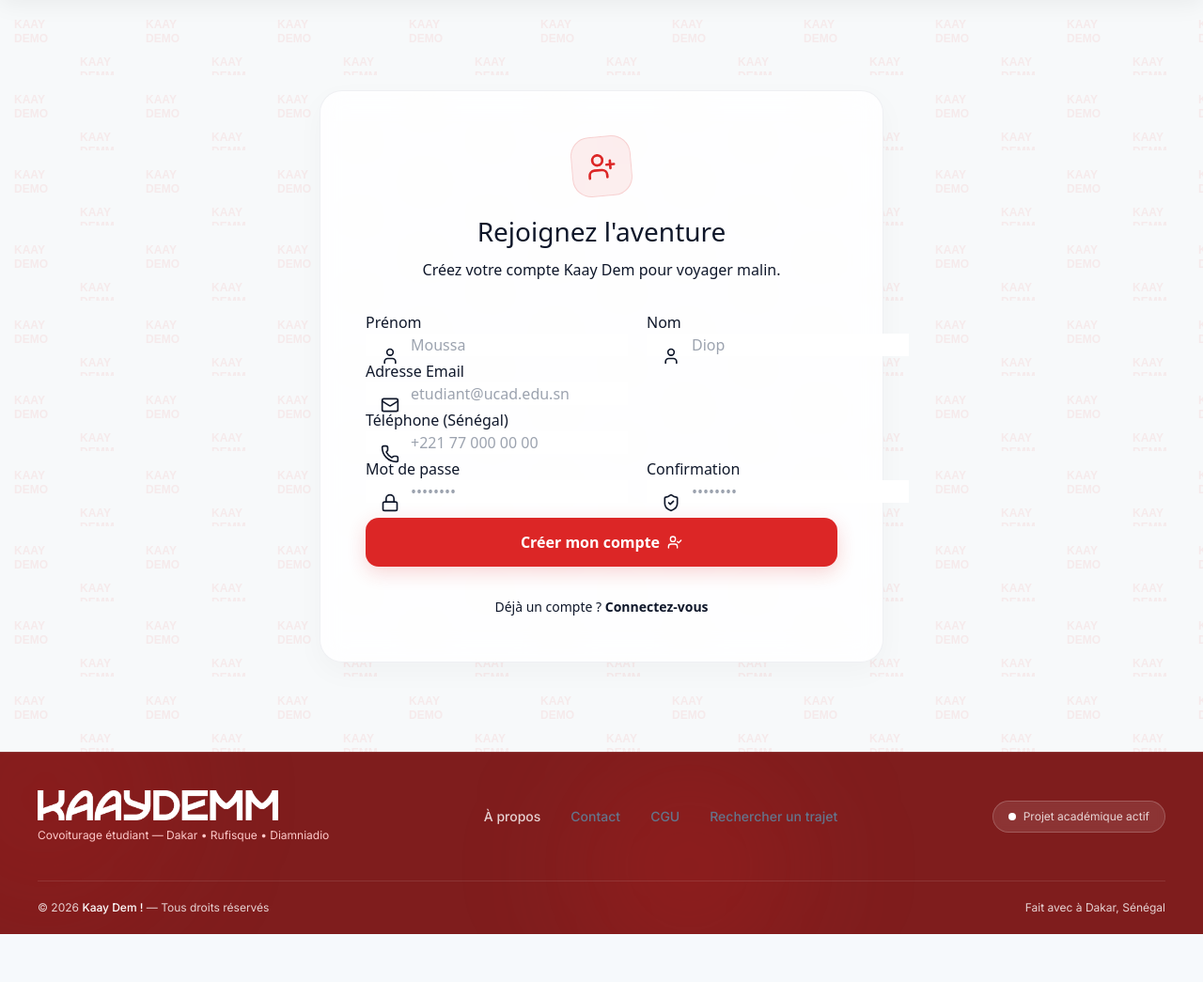
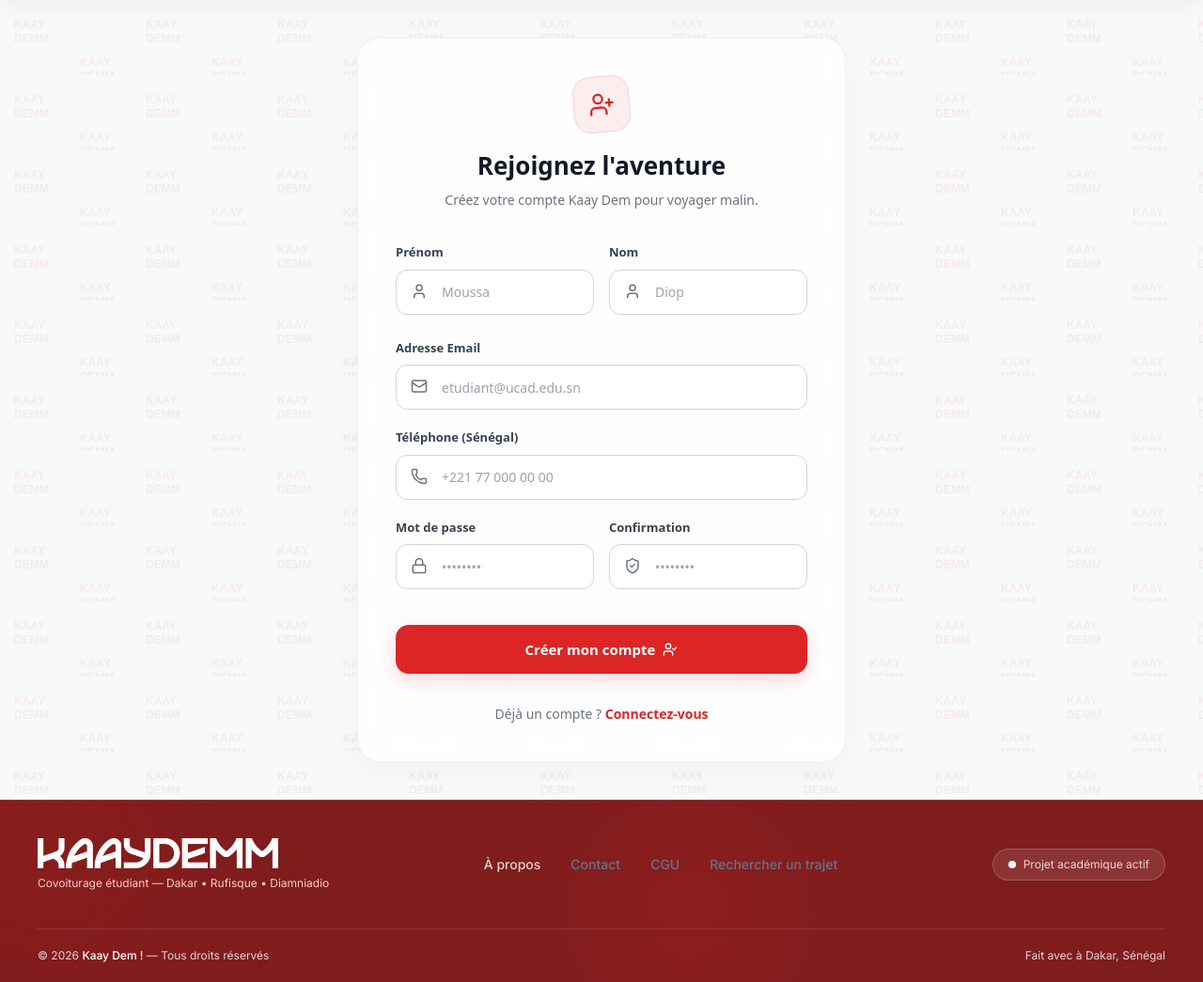
Before and after one commit to babacarrened-jpg/kaay-dem-app, a PHP site: page /kaay-dem-app/auth/inscription in a window 1280 px wide. Shown: the part 80-1125 px from the top of the page at 94% size. Before the commit the page ends 1074 px from the top, so only its background shows below. Run offline with PHP 8.4, Linux system fonts and the light colour scheme; some libraries are stand-ins or nearby versions.

Commit message:
inscription

```diff
--- a/app/views/auth/inscription.php
+++ b/app/views/auth/inscription.php
@@ -15,8 +15,8 @@
 
     <div class="glass-panel auth-card" style="
         width: 100%;
-        max-width: 600px;
-        padding: 48px;
+        max-width: 520px;
+        padding: 40px;
         border-radius: 24px;
         background: rgba(255, 255, 255, 0.85);
         backdrop-filter: blur(14px);
@@ -26,79 +26,79 @@
         box-sizing: border-box;
     ">
 
-        <div style="text-align: center; margin-bottom: 32px;">
-            <div style="width: 64px; height: 64px; background: rgba(220, 38, 38, 0.08); color: #dc2626; border: 1px solid rgba(220, 38, 38, 0.15); border-radius: 20px; display: flex; align-items: center; justify-content: center; margin: 0 auto 16px; transform: rotate(-5deg);">
-                <i data-lucide="user-plus" width="32" height="32"></i>
+        <div style="text-align: center; margin-bottom: 36px;">
+            <div style="width: 60px; height: 60px; background: rgba(220, 38, 38, 0.08); color: #dc2626; border: 1px solid rgba(220, 38, 38, 0.15); border-radius: 18px; display: flex; align-items: center; justify-content: center; margin: 0 auto 16px; transform: rotate(-5deg);">
+                <i data-lucide="user-plus" width="28" height="28"></i>
             </div>
-            <h1 style="font-size: 28px; margin-bottom: 8px;">Rejoignez l'aventure</h1>
-            <p style="color: var(--text-muted);">Créez votre compte Kaay Dem pour voyager malin.</p>
+            <h1 style="font-size: 26px; font-weight: 800; color: #111827; margin: 0 0 6px 0;">Rejoignez l'aventure</h1>
+            <p style="color: #6b7280; font-size: 14px; margin: 0;">Créez votre compte Kaay Dem pour voyager malin.</p>
         </div>
 
         <form action="<?= BASE_URL ?>auth/inscription" method="POST">
 
-            <div style="display: grid; grid-template-columns: 1fr 1fr; gap: 20px;">
+            <div style="display: grid; grid-template-columns: 1fr 1fr; gap: 16px; margin-bottom: 20px;">
                 <div class="input-group">
-                    <label>Prénom</label>
+                    <label style="display: block; font-size: 13px; font-weight: 700; color: #374151; margin-bottom: 8px;">Prénom</label>
                     <div style="position: relative;">
-                        <i data-lucide="user" style="position:absolute; left:16px; top:14px; color:var(--text-muted); width:20px; height:20px;"></i>
-                        <input type="text" name="prenom" class="input-field" placeholder="Moussa" value="<?= isset($prenom) ? $prenom : '' ?>" style="padding-left: 48px; <?= !empty($prenom_err) ? 'border-color: var(--kd-danger);' : '' ?>">
+                        <i data-lucide="user" style="position:absolute; left:16px; top:14px; color:#6b7280; width:18px; height:18px;"></i>
+                        <input type="text" name="prenom" placeholder="Moussa" value="<?= isset($prenom) ? $prenom : '' ?>" style="width:100%; height:48px; box-sizing:border-box; padding-left: 48px; border-radius:12px; border:1px solid #d1d5db; background:white; font-size:14px; <?= !empty($prenom_err) ? 'border-color: #dc2626; box-shadow: 0 0 0 4px rgba(220,38,38,0.1);' : '' ?>">
                     </div>
-                    <span style="color: var(--kd-danger); font-size: 13px; font-weight:500; margin-top:4px; display:block;"><?= !empty($prenom_err) ? $prenom_err : '' ?></span>
+                    <span style="color: #dc2626; font-size: 12px; font-weight:600; margin-top:6px; display:block;"><?= !empty($prenom_err) ? $prenom_err : '' ?></span>
                 </div>
                 <div class="input-group">
-                    <label>Nom</label>
+                    <label style="display: block; font-size: 13px; font-weight: 700; color: #374151; margin-bottom: 8px;">Nom</label>
                     <div style="position: relative;">
-                        <i data-lucide="user" style="position:absolute; left:16px; top:14px; color:var(--text-muted); width:20px; height:20px;"></i>
-                        <input type="text" name="nom" class="input-field" placeholder="Diop" value="<?= isset($nom) ? $nom : '' ?>" style="padding-left: 48px; <?= !empty($nom_err) ? 'border-color: var(--kd-danger);' : '' ?>">
+                        <i data-lucide="user" style="position:absolute; left:16px; top:14px; color:#6b7280; width:18px; height:18px;"></i>
+                        <input type="text" name="nom" placeholder="Diop" value="<?= isset($nom) ? $nom : '' ?>" style="width:100%; height:48px; box-sizing:border-box; padding-left: 48px; border-radius:12px; border:1px solid #d1d5db; background:white; font-size:14px; <?= !empty($nom_err) ? 'border-color: #dc2626; box-shadow: 0 0 0 4px rgba(220,38,38,0.1);' : '' ?>">
                     </div>
-                    <span style="color: var(--kd-danger); font-size: 13px; font-weight:500; margin-top:4px; display:block;"><?= !empty($nom_err) ? $nom_err : '' ?></span>
+                    <span style="color: #dc2626; font-size: 12px; font-weight:600; margin-top:6px; display:block;"><?= !empty($nom_err) ? $nom_err : '' ?></span>
                 </div>
             </div>
 
-            <div class="input-group">
-                <label>Adresse Email</label>
+            <div class="input-group" style="margin-bottom: 20px;">
+                <label style="display: block; font-size: 13px; font-weight: 700; color: #374151; margin-bottom: 8px;">Adresse Email</label>
                 <div style="position: relative;">
-                    <i data-lucide="mail" style="position:absolute; left:16px; top:14px; color:var(--text-muted); width:20px; height:20px;"></i>
-                    <input type="email" name="email" class="input-field" placeholder="etudiant@ucad.edu.sn" value="<?= isset($email) ? $email : '' ?>" style="padding-left: 48px; <?= !empty($email_err) ? 'border-color: var(--kd-danger);' : '' ?>">
+                    <i data-lucide="mail" style="position:absolute; left:16px; top:14px; color:#6b7280; width:18px; height:18px;"></i>
+                    <input type="email" name="email" placeholder="etudiant@ucad.edu.sn" value="<?= isset($email) ? $email : '' ?>" style="width:100%; height:48px; box-sizing:border-box; padding-left: 48px; border-radius:12px; border:1px solid #d1d5db; background:white; font-size:14px; <?= !empty($email_err) ? 'border-color: #dc2626; box-shadow: 0 0 0 4px rgba(220,38,38,0.1);' : '' ?>">
                 </div>
-                <span style="color: var(--kd-danger); font-size: 13px; font-weight:500; margin-top:4px; display:block;"><?= !empty($email_err) ? $email_err : '' ?></span>
+                <span style="color: #dc2626; font-size: 12px; font-weight:600; margin-top:6px; display:block;"><?= !empty($email_err) ? $email_err : '' ?></span>
             </div>
 
-            <div class="input-group">
-                <label>Téléphone (Sénégal)</label>
+            <div class="input-group" style="margin-bottom: 20px;">
+                <label style="display: block; font-size: 13px; font-weight: 700; color: #374151; margin-bottom: 8px;">Téléphone (Sénégal)</label>
                 <div style="position: relative;">
-                    <i data-lucide="phone" style="position:absolute; left:16px; top:14px; color:var(--text-muted); width:20px; height:20px;"></i>
-                    <input type="text" name="telephone" class="input-field" placeholder="+221 77 000 00 00" value="<?= isset($telephone) ? $telephone : '' ?>" style="padding-left: 48px; <?= !empty($telephone_err) ? 'border-color: var(--kd-danger);' : '' ?>">
+                    <i data-lucide="phone" style="position:absolute; left:16px; top:14px; color:#6b7280; width:18px; height:18px;"></i>
+                    <input type="text" name="telephone" placeholder="+221 77 000 00 00" value="<?= isset($telephone) ? $telephone : '' ?>" style="width:100%; height:48px; box-sizing:border-box; padding-left: 48px; border-radius:12px; border:1px solid #d1d5db; background:white; font-size:14px; <?= !empty($telephone_err) ? 'border-color: #dc2626; box-shadow: 0 0 0 4px rgba(220,38,38,0.1);' : '' ?>">
                 </div>
-                <span style="color: var(--kd-danger); font-size: 13px; font-weight:500; margin-top:4px; display:block;"><?= !empty($telephone_err) ? $telephone_err : '' ?></span>
+                <span style="color: #dc2626; font-size: 12px; font-weight:600; margin-top:6px; display:block;"><?= !empty($telephone_err) ? $telephone_err : '' ?></span>
             </div>
 
-            <div style="display: grid; grid-template-columns: 1fr 1fr; gap: 20px; margin-bottom: 12px;">
+            <div style="display: grid; grid-template-columns: 1fr 1fr; gap: 16px; margin-bottom: 32px;">
                 <div class="input-group">
-                    <label>Mot de passe</label>
+                    <label style="display: block; font-size: 13px; font-weight: 700; color: #374151; margin-bottom: 8px;">Mot de passe</label>
                     <div style="position: relative;">
-                        <i data-lucide="lock" style="position:absolute; left:16px; top:14px; color:var(--text-muted); width:20px; height:20px;"></i>
-                        <input type="password" name="mot_de_passe" class="input-field" placeholder="••••••••" style="padding-left: 48px; <?= !empty($mot_de_passe_err) ? 'border-color: var(--kd-danger);' : '' ?>">
+                        <i data-lucide="lock" style="position:absolute; left:16px; top:14px; color:#6b7280; width:18px; height:18px;"></i>
+                        <input type="password" name="mot_de_passe" placeholder="••••••••" style="width:100%; height:48px; box-sizing:border-box; padding-left: 48px; border-radius:12px; border:1px solid #d1d5db; background:white; font-size:14px; <?= !empty($mot_de_passe_err) ? 'border-color: #dc2626; box-shadow: 0 0 0 4px rgba(220,38,38,0.1);' : '' ?>">
                     </div>
-                    <span style="color: var(--kd-danger); font-size: 13px; font-weight:500; margin-top:4px; display:block;"><?= !empty($mot_de_passe_err) ? $mot_de_passe_err : '' ?></span>
+                    <span style="color: #dc2626; font-size: 12px; font-weight:600; margin-top:6px; display:block;"><?= !empty($mot_de_passe_err) ? $mot_de_passe_err : '' ?></span>
                 </div>
                 <div class="input-group">
-                    <label>Confirmation</label>
+                    <label style="display: block; font-size: 13px; font-weight: 700; color: #374151; margin-bottom: 8px;">Confirmation</label>
                     <div style="position: relative;">
-                        <i data-lucide="shield-check" style="position:absolute; left:16px; top:14px; color:var(--text-muted); width:20px; height:20px;"></i>
-                        <input type="password" name="confirmation_mdp" class="input-field" placeholder="••••••••" style="padding-left: 48px; <?= !empty($confirmation_mdp_err) ? 'border-color: var(--kd-danger);' : '' ?>">
+                        <i data-lucide="shield-check" style="position:absolute; left:16px; top:14px; color:#6b7280; width:18px; height:18px;"></i>
+                        <input type="password" name="confirmation_mdp" placeholder="••••••••" style="width:100%; height:48px; box-sizing:border-box; padding-left: 48px; border-radius:12px; border:1px solid #d1d5db; background:white; font-size:14px; <?= !empty($confirmation_mdp_err) ? 'border-color: #dc2626; box-shadow: 0 0 0 4px rgba(220,38,38,0.1);' : '' ?>">
                     </div>
-                    <span style="color: var(--kd-danger); font-size: 13px; font-weight:500; margin-top:4px; display:block;"><?= !empty($confirmation_mdp_err) ? $confirmation_mdp_err : '' ?></span>
+                    <span style="color: #dc2626; font-size: 12px; font-weight:600; margin-top:6px; display:block;"><?= !empty($confirmation_mdp_err) ? $confirmation_mdp_err : '' ?></span>
                 </div>
             </div>
 
-            <button type="submit" class="btn btn-primary" style="width: 100%; height: 52px; font-size: 16px; font-weight: 700; background: #dc2626; color:white; border:0; border-radius:14px; display:flex; align-items:center; justify-content:center; gap:8px; cursor:pointer; box-shadow: 0 6px 20px rgba(220,38,38,0.2); transition: background 0.2s;" onmouseover="this.style.background='#b91c1c'" onmouseout="this.style.background='#dc2626'">
+            <button type="submit" style="width: 100%; height: 52px; font-size: 15px; font-weight: 700; background: #dc2626; color:white; border:0; border-radius:14px; display:flex; align-items:center; justify-content:center; gap:8px; cursor:pointer; box-shadow: 0 6px 20px rgba(220,38,38,0.2); transition: background 0.2s;" onmouseover="this.style.background='#b91c1c'" onmouseout="this.style.background='#dc2626'">
                 Créer mon compte <i data-lucide="user-check" width="16" height="16"></i>
             </button>
 
-            <div style="text-align: center; margin-top: 32px; font-size: 14px; color:var(--text-muted);">
+            <div style="text-align: center; margin-top: 32px; font-size: 14px; color: #6b7280; font-weight: 500;">
                 Déjà un compte ?
-                <a href="<?= BASE_URL ?>auth/connexion" style="font-weight: 700;">Connectez-vous</a>
+                <a href="<?= BASE_URL ?>auth/connexion" style="font-weight: 700; color: #dc2626; text-decoration:none;">Connectez-vous</a>
             </div>
         </form>
     </div>
```
